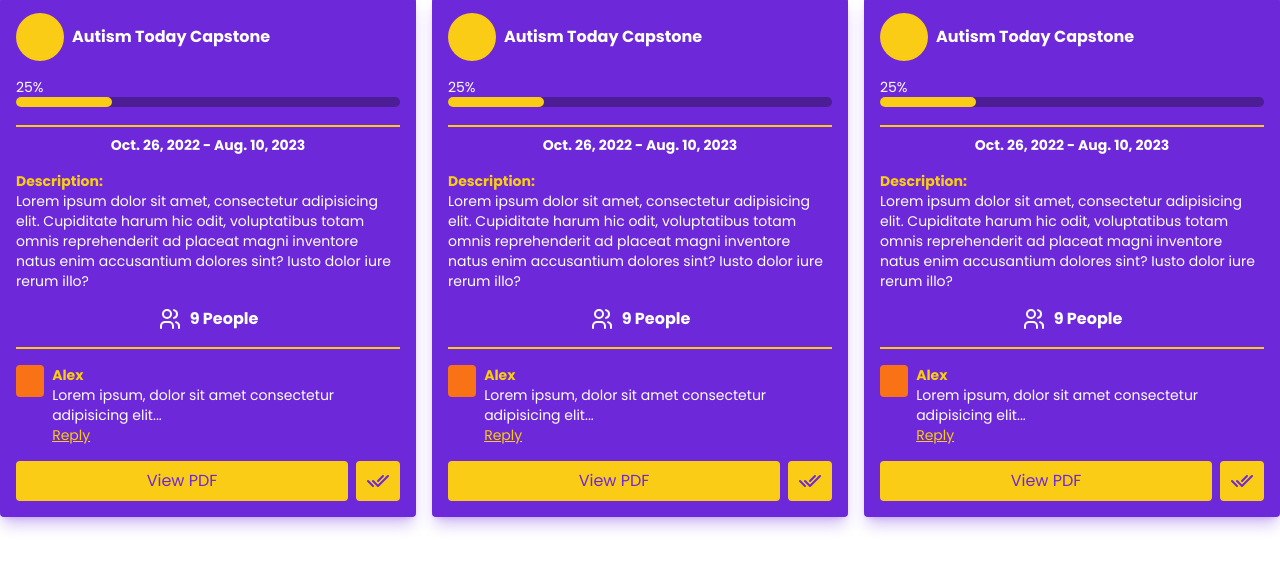
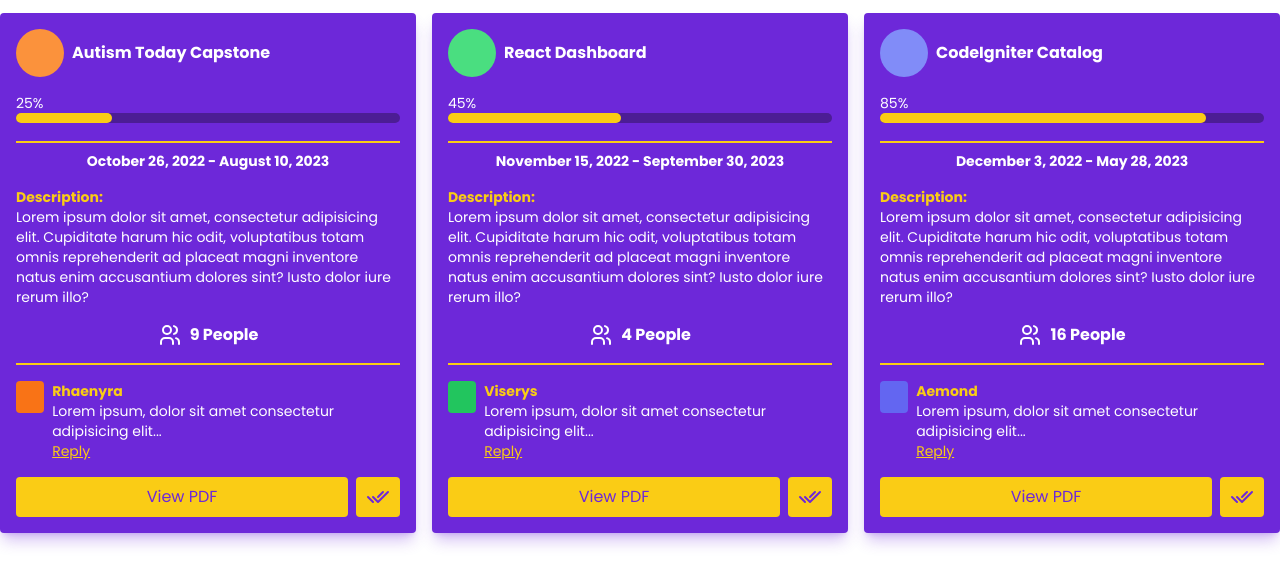
Before and after one commit to JCrucillo2/tailwind-dashboard, a website: page index.html in a window 1280 px wide. Shown: the part 135-720 px from the top of the page. Drawn offline with Linux system fonts and the light colour scheme.

Commit message:
Projects section done

```diff
--- a/index.html
+++ b/index.html
@@ -22,7 +22,7 @@
       <!-- container -->
       <div class="w-auto xl:container md:mx-auto md:flex justify-between">
         <!-- logo and toggle -->
-        <div class="p-2.5 xl:p-0 flex justify-between items-center">
+        <div class="p-4 xl:p-0 flex justify-between items-center">
           <a
             class="block text-2xl tracking-wider uppercase font-bold hover:text-yellow-400 transition"
             href="./index.html"
@@ -167,9 +167,9 @@
 
     <main>
       <!-- container -->
-      <div class="w-auto xl:container md:mx-auto p-2.5 xl:p-0">
-        <div class="">
-          <h2 class="text-xl uppercase font-bold mb-4">Projects</h2>
+      <div class="w-auto xl:container md:mx-auto p-4 xl:p-0">
+        <div>
+          <h2 class="text-xl uppercase font-bold my-4">Projects</h2>
 
           <!-- grid container -->
           <div class="grid gap-4 md:grid-cols-2 lg:grid-cols-3">
@@ -180,7 +180,7 @@
               <header class="border-b-2 border-yellow-400 pb-2 mb-2">
                 <!-- profile -->
                 <div class="flex items-center mb-4">
-                  <div class="rounded-full w-12 h-12 bg-yellow-400 mr-2"></div>
+                  <div class="rounded-full w-12 h-12 bg-orange-400 mr-2"></div>
                   <h2 class="font-bold">Autism Today Capstone</h2>
                 </div>
 
@@ -198,7 +198,7 @@
 
               <div>
                 <p class="text-sm mb-4 text-center font-bold">
-                  Oct. 26, 2022 - Aug. 10, 2023
+                  October 26, 2022 - August 10, 2023
                 </p>
                 <p class="text-sm mb-4">
                   <span class="block font-bold text-yellow-400"
@@ -235,7 +235,7 @@
                 <div class="mb-4 flex align-center gap-2">
                   <div class="rounded w-8 h-8 bg-orange-500"></div>
                   <div class="text-sm">
-                    <p class="font-bold text-yellow-400">Alex</p>
+                    <p class="font-bold text-yellow-400">Rhaenyra</p>
                     <p>
                       Lorem ipsum, dolor sit amet consectetur adipisicing
                       elit...
@@ -275,24 +275,24 @@
               </div>
             </section>
 
-            <!-- card 1 -->
+            <!-- card 2 -->
             <section
               class="rounded bg-violet-700 p-4 transform transition duration-500 hover:scale-105 shadow-lg shadow-violet-700/30 text-white"
             >
               <header class="border-b-2 border-yellow-400 pb-2 mb-2">
                 <!-- profile -->
                 <div class="flex items-center mb-4">
-                  <div class="rounded-full w-12 h-12 bg-yellow-400 mr-2"></div>
-                  <h2 class="font-bold">Autism Today Capstone</h2>
+                  <div class="rounded-full w-12 h-12 bg-green-400 mr-2"></div>
+                  <h2 class="font-bold">React Dashboard</h2>
                 </div>
 
                 <!-- data -->
                 <div class="mb-2.5">
-                  <p class="text-sm">25%</p>
+                  <p class="text-sm">45%</p>
                   <div class="w-full bg-violet-900 rounded-full h-2.5">
                     <div
                       class="bg-yellow-400 h-2.5 rounded-full"
-                      style="width: 25%"
+                      style="width: 45%"
                     ></div>
                   </div>
                 </div>
@@ -300,7 +300,7 @@
 
               <div>
                 <p class="text-sm mb-4 text-center font-bold">
-                  Oct. 26, 2022 - Aug. 10, 2023
+                  November 15, 2022 - September 30, 2023
                 </p>
                 <p class="text-sm mb-4">
                   <span class="block font-bold text-yellow-400"
@@ -331,13 +331,13 @@
                     <path d="M16 3.13a4 4 0 0 1 0 7.75"></path>
                     <path d="M21 21v-2a4 4 0 0 0 -3 -3.85"></path>
                   </svg>
-                  <p class="mb-4 font-bold">9 People</p>
+                  <p class="mb-4 font-bold">4 People</p>
                 </div>
 
                 <div class="mb-4 flex align-center gap-2">
-                  <div class="rounded w-8 h-8 bg-orange-500"></div>
+                  <div class="rounded w-8 h-8 bg-green-500"></div>
                   <div class="text-sm">
-                    <p class="font-bold text-yellow-400">Alex</p>
+                    <p class="font-bold text-yellow-400">Viserys</p>
                     <p>
                       Lorem ipsum, dolor sit amet consectetur adipisicing
                       elit...
@@ -377,24 +377,24 @@
               </div>
             </section>
 
-            <!-- card 1 -->
+            <!-- card 3 -->
             <section
               class="rounded bg-violet-700 p-4 transform transition duration-500 hover:scale-105 shadow-lg shadow-violet-700/30 text-white"
             >
               <header class="border-b-2 border-yellow-400 pb-2 mb-2">
                 <!-- profile -->
                 <div class="flex items-center mb-4">
-                  <div class="rounded-full w-12 h-12 bg-yellow-400 mr-2"></div>
-                  <h2 class="font-bold">Autism Today Capstone</h2>
+                  <div class="rounded-full w-12 h-12 bg-indigo-400 mr-2"></div>
+                  <h2 class="font-bold">CodeIgniter Catalog</h2>
                 </div>
 
                 <!-- data -->
                 <div class="mb-2.5">
-                  <p class="text-sm">25%</p>
+                  <p class="text-sm">85%</p>
                   <div class="w-full bg-violet-900 rounded-full h-2.5">
                     <div
                       class="bg-yellow-400 h-2.5 rounded-full"
-                      style="width: 25%"
+                      style="width: 85%"
                     ></div>
                   </div>
                 </div>
@@ -402,7 +402,7 @@
 
               <div>
                 <p class="text-sm mb-4 text-center font-bold">
-                  Oct. 26, 2022 - Aug. 10, 2023
+                  December 3, 2022 - May 28, 2023
                 </p>
                 <p class="text-sm mb-4">
                   <span class="block font-bold text-yellow-400"
@@ -433,13 +433,13 @@
                     <path d="M16 3.13a4 4 0 0 1 0 7.75"></path>
                     <path d="M21 21v-2a4 4 0 0 0 -3 -3.85"></path>
                   </svg>
-                  <p class="mb-4 font-bold">9 People</p>
+                  <p class="mb-4 font-bold">16 People</p>
                 </div>
 
                 <div class="mb-4 flex align-center gap-2">
-                  <div class="rounded w-8 h-8 bg-orange-500"></div>
+                  <div class="rounded w-8 h-8 bg-indigo-500"></div>
                   <div class="text-sm">
-                    <p class="font-bold text-yellow-400">Alex</p>
+                    <p class="font-bold text-yellow-400">Aemond</p>
                     <p>
                       Lorem ipsum, dolor sit amet consectetur adipisicing
                       elit...
```
Also changed, not shown: css/styles.css.
